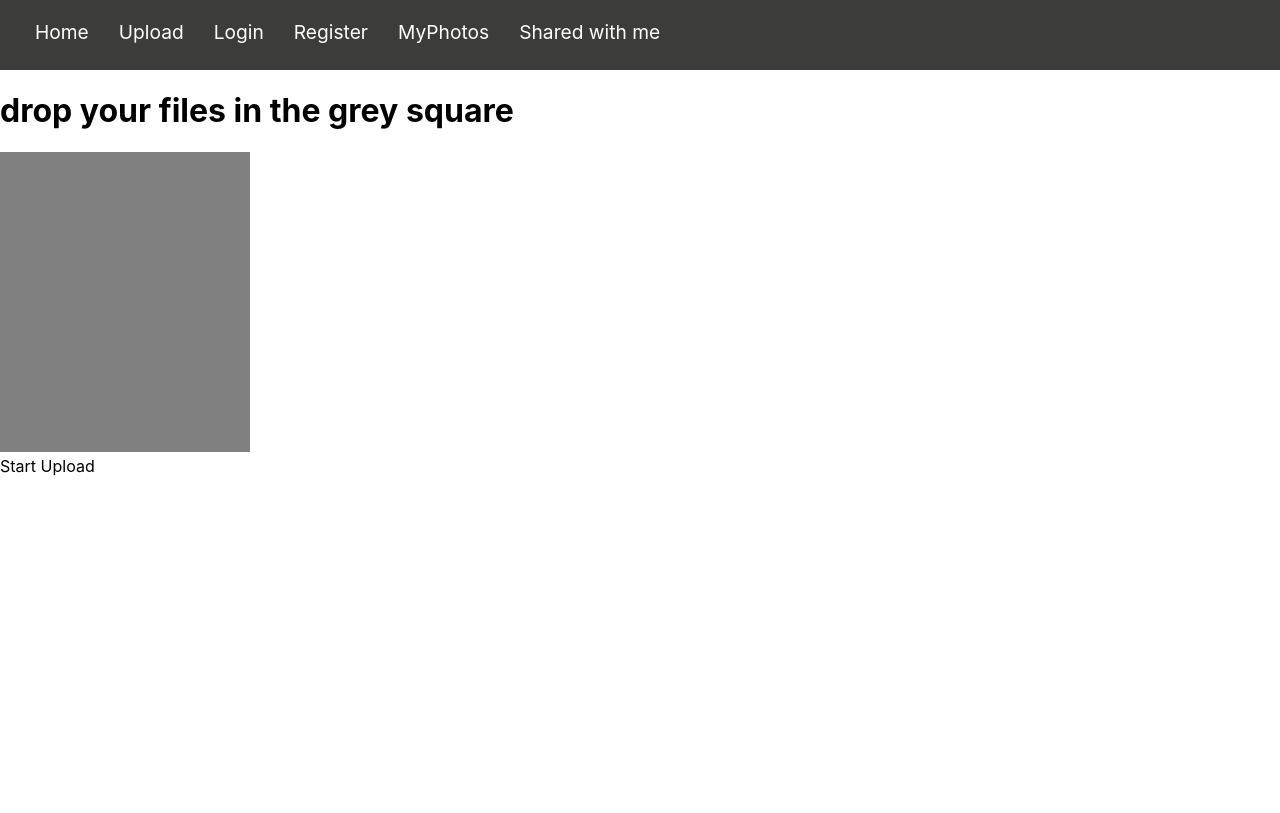
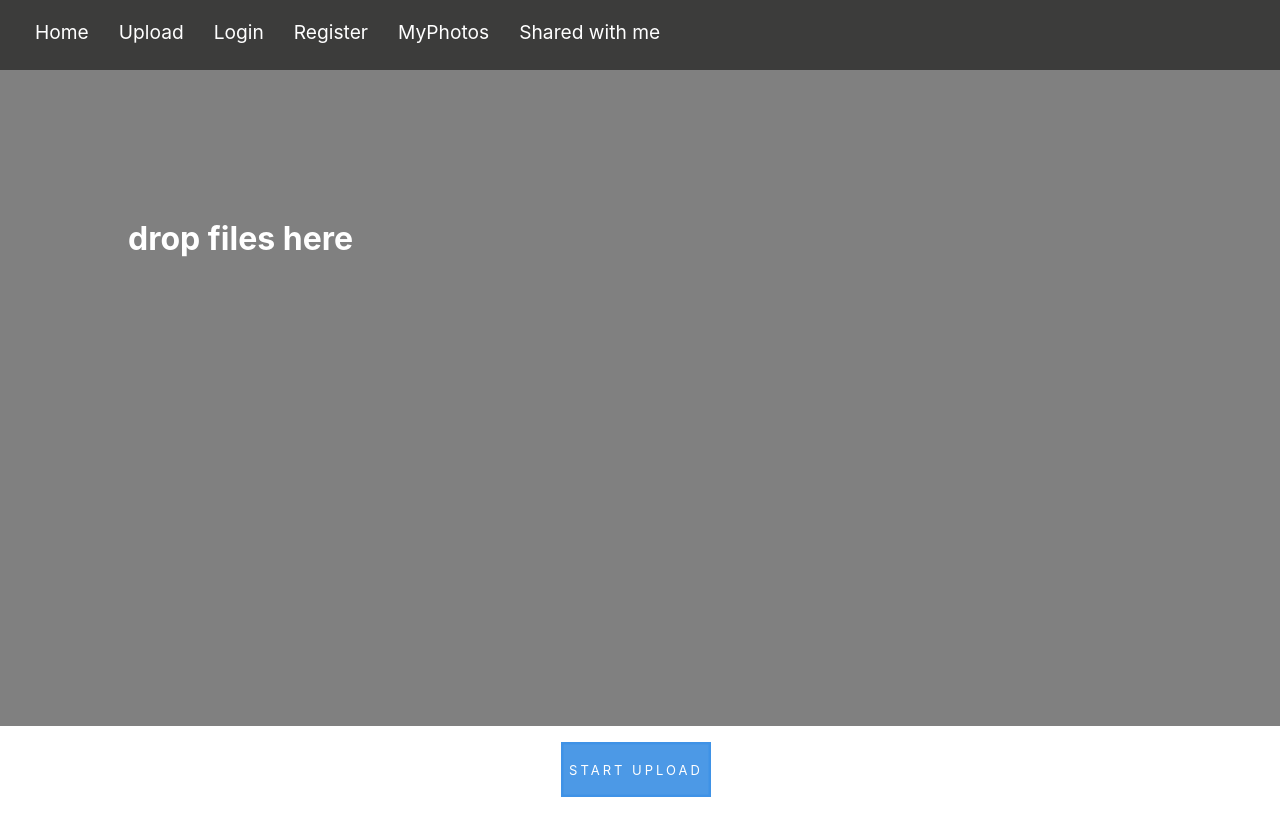
Before and after one commit to POPSoftwareTeam/Profolio-Web, a React (Create React App) app in the folder profolioweb/: page /FileUpload in a window 1280 px wide. Built offline with nearby package versions, Linux system fonts and the light colour scheme.

Commit message:
restiled the upload form so they look good

```diff
--- a/profolioweb/src/Components/NewFileUpload.jsx
+++ b/profolioweb/src/Components/NewFileUpload.jsx
@@ -1,7 +1,7 @@
 import React, { Component } from 'react'
 import DragAndDrop from './shared/DragAndDrop'
 import APIPhotoService from '../Services/APIPhotoService'
-import {Token} from "../Models/TokenModel"
+import MainButton from "./shared/MainButton";
 import "../css/form.scss"
 
 class FileList extends Component {
@@ -13,25 +13,25 @@ state = {
     let fileList = this.state.files
     for (var i = 0; i < files.length; i++) {
       if (!files[i].name) return
-      fileList.push({status:"not uploaded",file:files[i]})
+      fileList.push({status:"Waiting",file:files[i]})
     }
     this.setState({files: fileList})
   }
 
 
 
-  submitCharityToAPI = async () => {
+  UploadPhotos = async () => {
     let photoservice = new APIPhotoService();
     let files = this.state.files
     for(let i in files){
-      console.log(files[i])
+      files[i].status = "In Progress";
+      this.forceUpdate()
       let result = await photoservice.UploadPhoto(files[i].file);
       if(result){
         files[i].status = "Finished"
       }else{
         files[i].status = "Failed"
       }
-      console.log(files[i])
       this.forceUpdate()
     }
   };
@@ -40,18 +40,19 @@ state = {
 render() {
     return (
       <>
-      <h1>drop your files in the grey square</h1>
       <DragAndDrop handleDrop={this.handleDrop}>
-        <div className="drag-and-drop" style={{height: 300, width: 250}}>
+        <div className="drag-and-drop" >
+          <h1>drop files here</h1>
           {this.state.files.map((file) =>
           <>
-            <div>{file.file.name}</div>
-            <div>{file.status}</div>
+            <h2>{file.file.name} -- {file.status}</h2>
           </>
           )}
         </div>
       </DragAndDrop>
-        <div className="file upload" onClick={ async()=>await this.submitCharityToAPI()}>Start Upload</div>
+      <div className="buttonBoxCenter" >
+        <MainButton text={"Start Upload"} onClick={async () => await this.UploadPhotos()}/>
+      </div>
       </>
     )
   }
--- a/profolioweb/src/Components/shared/DragAndDrop.jsx
+++ b/profolioweb/src/Components/shared/DragAndDrop.jsx
@@ -74,11 +74,11 @@ class DragAndDrop extends Component {
                 right: 0,
                 left: 0,
                 textAlign: 'center',
-                color: 'grey',
+                color: 'white',
                 fontSize: 36
               }}
             >
-              <div>drop here :)</div>
+              <div>dropnpm here :)</div>
             </div>
           </div>
         }
--- a/profolioweb/src/css/form.scss
+++ b/profolioweb/src/css/form.scss
@@ -90,4 +90,14 @@ h2 {
 
 .drag-and-drop{
   background-color: gray;
+  height:50vh;
+  width: 80vw;
+  color:white;
+  margin:auto;
+  padding: 10vw;
+  align-self: center;
 }
+
+.drag-and-drop h2{
+  color: white;
+}
```
